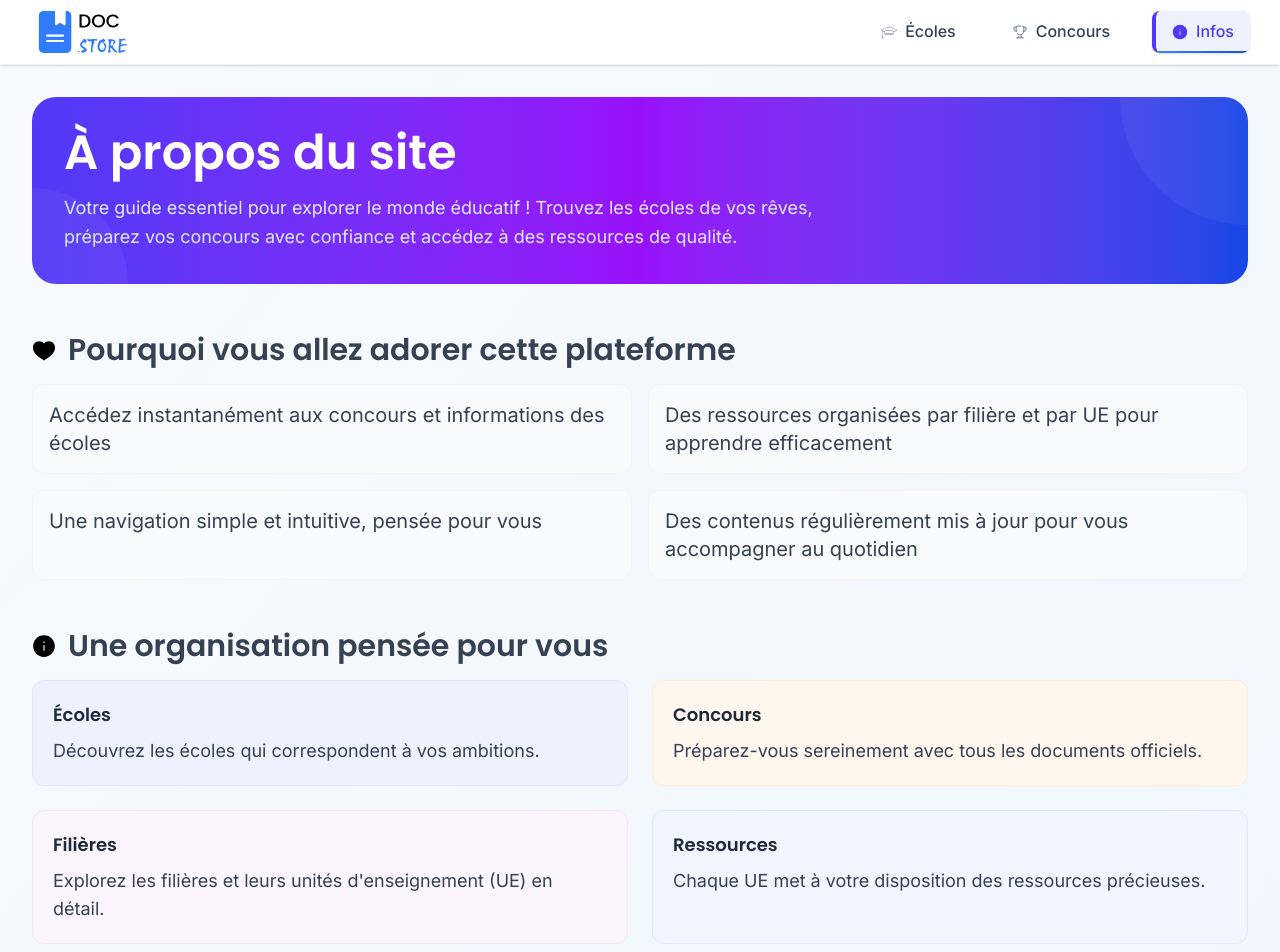
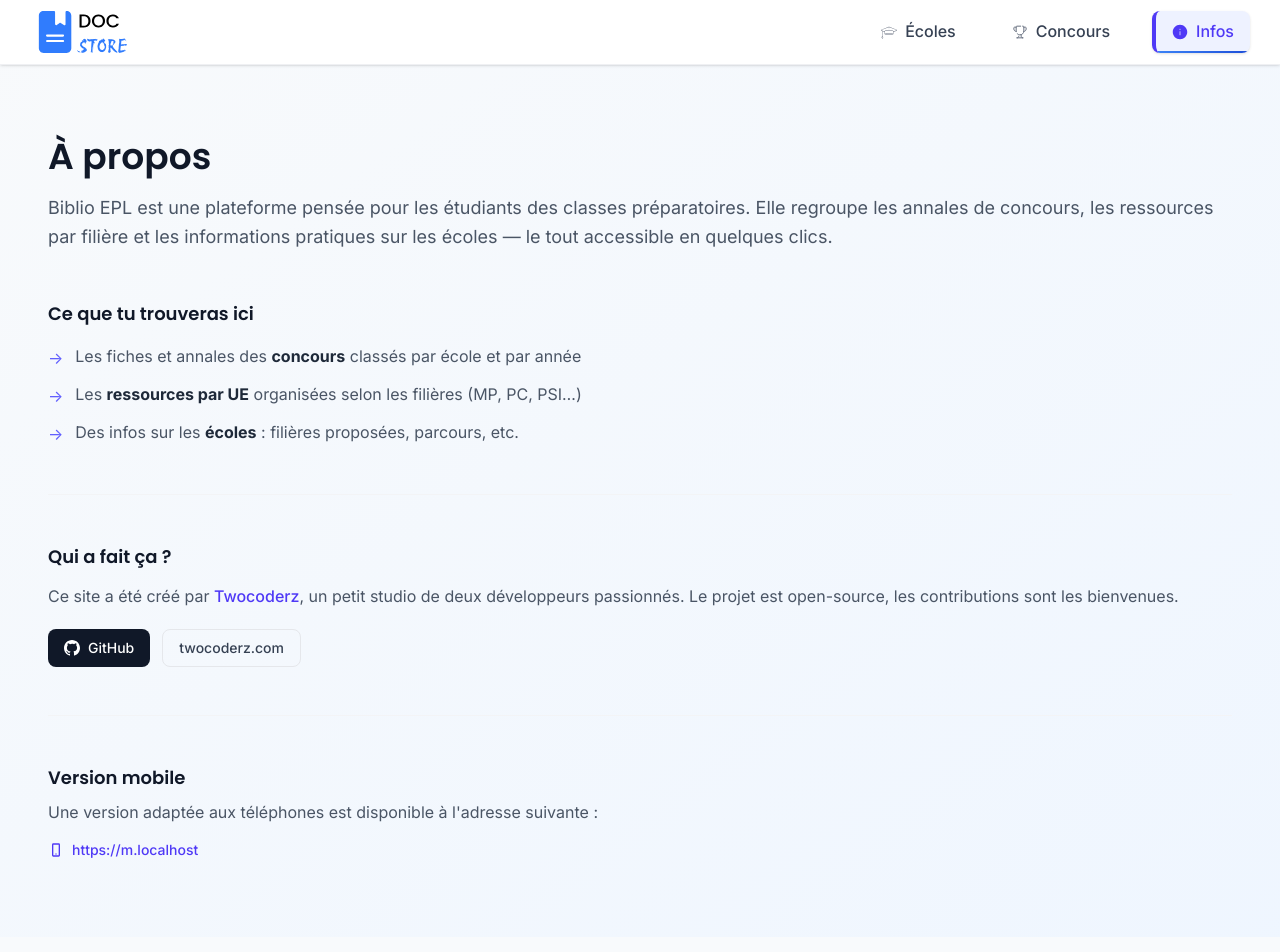
Before and after one commit to twocoderz/docstore, a React (Vite) app: page /infos in a window 1280 px wide. Shown: the top 952 px of the page. Built offline with nearby package versions, Linux system fonts and the light colour scheme.

Commit message:
change info back

```diff
--- a/src/components/ecole/FiliereGrid.jsx
+++ b/src/components/ecole/FiliereGrid.jsx
@@ -1,4 +1,3 @@
-import React from "react";
 import { FaArrowRight, FaBook } from "react-icons/fa";
 import { BookIcon } from "../icons/BookIcon";
 
--- a/src/pages/Infos.jsx
+++ b/src/pages/Infos.jsx
@@ -1,9 +1,5 @@
 import React from "react";
 import Popup from "../components/Popup";
-import { TeamIcon } from "../components/icons/TeamIcon";
-import { InfoIcon } from "../components/icons/InfoIcon";
-import { LoveIcon } from "../components/icons/LoveIcon";
-import { PhoneIcon } from "../components/icons/PhoneIcon";
 
 const Infos = () => {
   const mobileUrl =
@@ -19,156 +15,126 @@ const Infos = () => {
   };
 
   return (
-    <div className="space-y-10">
-      {/* En-tête */}
-      <div className="bg-gradient-to-r from-indigo-600 via-purple-600 to-blue-700 rounded-3xl p-8 text-white relative overflow-hidden">
-        <div className="relative z-10 space-y-4">
-          <div className="flex items-center space-x-3">
-            <h1 className="text-3xl md:text-5xl font-bold">À propos du site</h1>
-          </div>
-          <p className="text-indigo-100 text-base md:text-lg max-w-3xl leading-relaxed">
-            Votre guide essentiel pour explorer le monde éducatif ! Trouvez les
-            écoles de vos rêves, préparez vos concours avec confiance et accédez
-            à des ressources de qualité.
-          </p>
-        </div>
-        <div className="absolute top-0 right-0 w-64 h-64 bg-white/5 rounded-full -translate-y-32 translate-x-32"></div>
-        <div className="absolute bottom-0 left-0 w-48 h-48 bg-white/5 rounded-full translate-y-24 -translate-x-24"></div>
+    <div className="max-w-7xl mx-auto px-4 py-10 space-y-12">
+      {/* Intro */}
+      <div>
+        <h1 className="text-3xl md:text-4xl font-bold text-gray-900 mb-4">
+          À propos
+        </h1>
+        <p className="text-gray-600 text-base md:text-lg leading-relaxed">
+          Biblio EPL est une plateforme pensée pour les étudiants des classes
+          préparatoires. Elle regroupe les annales de concours, les ressources
+          par filière et les informations pratiques sur les écoles — le tout
+          accessible en quelques clics.
+        </p>
       </div>
 
-      {/* Ce qui peut intéresser les visiteurs */}
-      <section className="mt-12 mb-12">
-        <div className="flex items-center space-x-3 mb-4">
-          <LoveIcon className="w-6 h-6" fill="black" aria-hidden="true" />
-          <h2 className="text-xl md:text-3xl font-medium text-gray-700">
-            Pourquoi vous allez adorer cette plateforme
-          </h2>
-        </div>
-        <ul className="grid grid-cols-1 md:grid-cols-2 gap-4 text-lg md:text-xl text-gray-700">
-          <li className="bg-gray-50 rounded-xl p-4 border border-gray-100">
-            Accédez instantanément aux concours et informations des écoles
+      {/* Ce que tu trouveras ici */}
+      <div>
+        <h2 className="text-lg font-semibold text-gray-900 mb-4">
+          Ce que tu trouveras ici
+        </h2>
+        <ul className="space-y-3 text-gray-600 text-base">
+          <li className="flex gap-3">
+            <span className="text-indigo-500 mt-0.5 shrink-0">→</span>
+            <span>
+              Les fiches et annales des{" "}
+              <strong className="text-gray-800">concours</strong> classés par
+              école et par année
+            </span>
           </li>
-          <li className="bg-gray-50 rounded-xl p-4 border border-gray-100">
-            Des ressources organisées par filière et par UE pour apprendre
-            efficacement
+          <li className="flex gap-3">
+            <span className="text-indigo-500 mt-0.5 shrink-0">→</span>
+            <span>
+              Les <strong className="text-gray-800">ressources par UE</strong>{" "}
+              organisées selon les filières (MP, PC, PSI…)
+            </span>
           </li>
-          <li className="bg-gray-50 rounded-xl p-4 border border-gray-100">
-            Une navigation simple et intuitive, pensée pour vous
-          </li>
-          <li className="bg-gray-50 rounded-xl p-4 border border-gray-100">
-            Des contenus régulièrement mis à jour pour vous accompagner au
-            quotidien
+          <li className="flex gap-3">
+            <span className="text-indigo-500 mt-0.5 shrink-0">→</span>
+            <span>
+              Des infos sur les{" "}
+              <strong className="text-gray-800">écoles</strong> : filières
+              proposées, parcours, etc.
+            </span>
           </li>
         </ul>
-      </section>
+      </div>
 
-      {/* Organisation */}
-      <section className="mb-12">
-        <div className="flex items-center space-x-3 mb-4">
-          <InfoIcon className="w-6 h-6" fill="black" aria-hidden="true" />
-          <h2 className="text-xl md:text-3xl font-medium text-gray-700">
-            Une organisation pensée pour vous
-          </h2>
-        </div>
-        <div className="grid grid-cols-1 md:grid-cols-2 gap-6 text-gray-700">
-          <div className="bg-indigo-50 rounded-xl p-5 border border-indigo-100">
-            <h3 className="font-semibold text-lg text-gray-800 mb-2">Écoles</h3>
-            <p className="text-lg">
-              Découvrez les écoles qui correspondent à vos ambitions.
-            </p>
-          </div>
-          <div className="bg-orange-50 rounded-xl p-5 border border-orange-100">
-            <h3 className="font-sem className='text-lg'ibold text-lg text-gray-800 mb-2">
-              Concours
-            </h3>
-            <p className="text-lg">
-              Préparez-vous sereinement avec tous les documents officiels.
-            </p>
-          </div>
-          <div className="bg-purple-50 rounded-xl p-5 border border-purple-100">
-            <h3 className="font-semibold text-lg text-gray-800 mb-2">
-              Filières
-            </h3>
-            <p className="text-lg">
-              Explorez les filières et leurs unités d'enseignement (UE) en
-              détail.
-            </p>
-          </div>
-          <div className="bg-blue-50 rounded-xl p-5 border border-blue-100">
-            <h3 className="font-semibold text-lg text-gray-800 mb-2">
-              Ressources
-            </h3>
-            <p className="text-lg">
-              Chaque UE met à votre disposition des ressources précieuses.
-            </p>
-          </div>
-        </div>
-      </section>
+      <hr className="border-gray-100" />
 
-      {/* Équipe */}
-      <section className="p-6 md:p-8">
-        <div className="flex items-center space-x-3 mb-4">
-          <TeamIcon className="w-6 h-6" fill="black" aria-hidden="true" />
-          <h2 className="text-xl md:text-2xl font-semibold text-gray-900">
-            Fait avec passion par
-          </h2>
-        </div>
-        <p className="text-gray-700 leading-relaxed mb-4">
-          Cette plateforme a été conçue avec amour par l'équipe{" "}
+      {/* Qui a fait ça */}
+      <div>
+        <h2 className="text-lg font-semibold text-gray-900 mb-3">
+          Qui a fait ça ?
+        </h2>
+        <p className="text-gray-600 text-base leading-relaxed mb-5">
+          Ce site a été créé par{" "}
           <a
             href="https://twocoderz.com"
             onClick={handleTwocoderzClick}
-            className="text-indigo-600 font-semibold hover:underline"
+            className="text-indigo-600 font-medium hover:underline"
           >
             Twocoderz
-          </a>{" "}
-          pour vous offrir la meilleure expérience possible. Votre réussite est
-          notre motivation !
+          </a>
+          , un petit studio de deux développeurs passionnés. Le projet est
+          open-source, les contributions sont les bienvenues.
         </p>
-        <div className="flex flex-wrap gap-4">
+        <div className="flex flex-wrap gap-3">
           <a
             href="https://github.com/twocoderz"
             target="_blank"
             rel="noopener noreferrer"
-            className="inline-flex items-center px-4 py-2 rounded-lg bg-gray-800 text-white font-medium hover:bg-gray-900 transition-colors"
+            className="inline-flex items-center gap-2 px-4 py-2 rounded-lg bg-gray-900 text-white text-sm font-medium hover:bg-gray-700 transition-colors"
           >
-            Notre GitHub
+            <svg className="w-4 h-4" fill="currentColor" viewBox="0 0 24 24">
+              <path d="M12 0C5.37 0 0 5.37 0 12c0 5.3 3.44 9.8 8.2 11.38.6.1.82-.26.82-.58v-2.03c-3.34.72-4.04-1.61-4.04-1.61-.54-1.38-1.33-1.75-1.33-1.75-1.09-.74.08-.73.08-.73 1.2.09 1.84 1.24 1.84 1.24 1.07 1.83 2.8 1.3 3.49 1 .1-.78.42-1.31.76-1.61-2.67-.3-5.47-1.33-5.47-5.93 0-1.31.47-2.38 1.24-3.22-.14-.3-.54-1.52.1-3.18 0 0 1.01-.32 3.3 1.23a11.5 11.5 0 0 1 3-.4c1.02 0 2.04.13 3 .4 2.28-1.55 3.29-1.23 3.29-1.23.64 1.66.24 2.88.12 3.18.77.84 1.23 1.91 1.23 3.22 0 4.61-2.8 5.63-5.48 5.92.43.37.81 1.1.81 2.22v3.29c0 .32.22.69.83.57C20.56 21.8 24 17.3 24 12c0-6.63-5.37-12-12-12z" />
+            </svg>
+            GitHub
           </a>
           <a
             href="https://twocoderz.com"
             onClick={handleTwocoderzClick}
-            className="inline-flex items-center text-indigo-700 font-medium underline transition-colors"
+            className="inline-flex items-center gap-2 px-4 py-2 rounded-lg border border-gray-200 text-gray-700 text-sm font-medium hover:bg-gray-50 transition-colors"
           >
-            Visitez notre site
+            twocoderz.com
           </a>
         </div>
-      </section>
+      </div>
+
+      <hr className="border-gray-100" />
 
       {/* Version mobile */}
-      <section className="p-6 md:p-8">
-        <div className="flex items-center space-x-3 mb-4">
-          <PhoneIcon className="w-6 h-6" fill="black" aria-hidden="true" />
-          <h2 className="text-xl md:text-2xl font-semibold text-gray-900">
-            Restez connecté partout
-          </h2>
-        </div>
-        <p className="text-gray-700 mb-4">
-          Emportez toutes les informations avec vous ! Version optimisée pour
-          smartphone, disponible où que vous soyez.
+      <div>
+        <h2 className="text-lg font-semibold text-gray-900 mb-2">
+          Version mobile
+        </h2>
+        <p className="text-gray-600 text-base mb-4">
+          Une version adaptée aux téléphones est disponible à l'adresse suivante
+          :
         </p>
         <a
           href={mobileUrl}
           target="_blank"
           rel="noopener noreferrer"
-          className="inline-flex items-center px-4 py-2 rounded-lg bg-blue-600 text-white font-medium hover:bg-blue-700 transition-colors"
+          className="inline-flex items-center gap-2 text-indigo-600 text-sm font-medium hover:underline"
         >
-          Téléchargez la version mobile
+          <svg
+            className="w-4 h-4"
+            fill="none"
+            stroke="currentColor"
+            strokeWidth="2"
+            viewBox="0 0 24 24"
+          >
+            <path
+              strokeLinecap="round"
+              strokeLinejoin="round"
+              d="M12 18h.01M8 21h8a1 1 0 0 0 1-1V4a1 1 0 0 0-1-1H8a1 1 0 0 0-1 1v16a1 1 0 0 0 1 1z"
+            />
+          </svg>
+          {mobileUrl}
         </a>
-        <p className="text-xs text-gray-500 mt-2">
-          Lien direct vers la version mobile pour une navigation fluide sur
-          votre téléphone.
-        </p>
-      </section>
+      </div>
 
       <Popup
         open={isTwocoderzPopupOpen}
```
